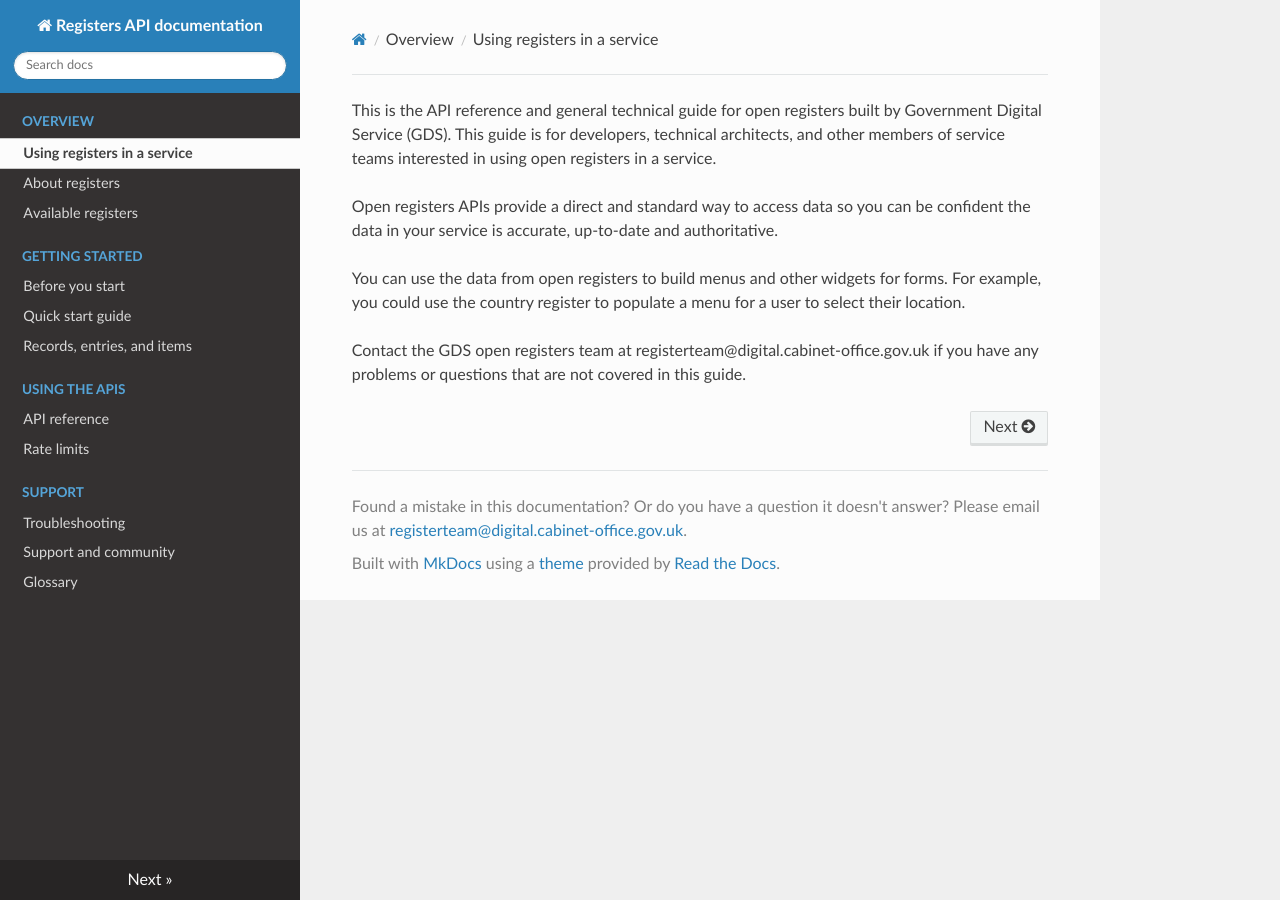
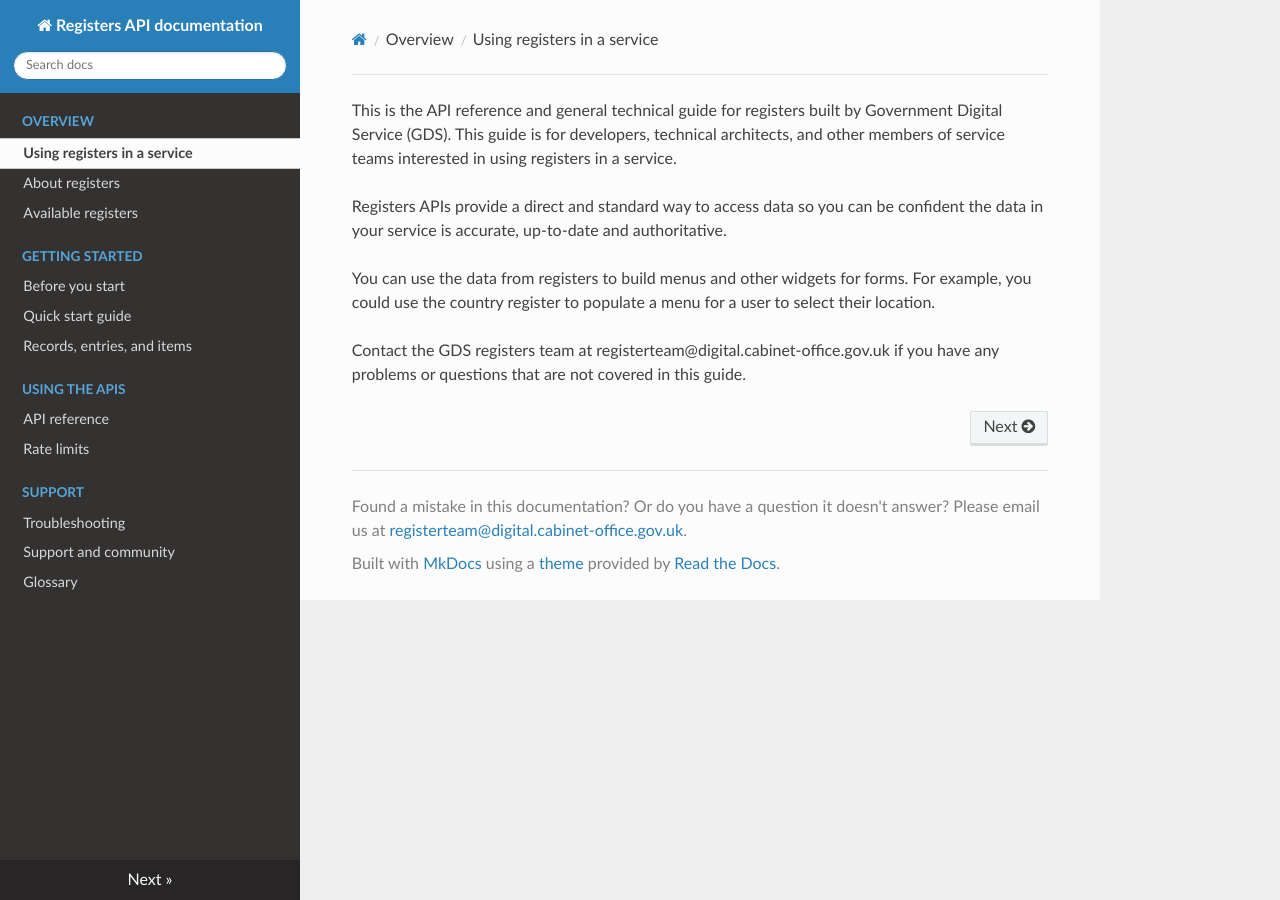
Before and after one commit to J-Lambo/J-Lambo.github.io-open-registers-tech-docs, an MkDocs documentation site: the page built from docs/index.md, in a window 1280 px wide. Built offline with MkDocs 1.6.1, drawn with Linux system fonts in a browser that asks for light colours; nearby versions of some CDN libraries; old or Windows-style settings are respelled for this version of MkDocs.

Commit message:
Remove 'open'
Removed ‘open’ from ‘open registers’. To keep consistent with GOV.UK
registers content.

```diff
--- a/docs/index.md
+++ b/docs/index.md
@@ -1,7 +1,7 @@
-This is the API reference and general technical guide for open registers built by Government Digital Service (GDS). This guide is for developers, technical architects, and other members of service teams interested in using open registers in a service.
+This is the API reference and general technical guide for registers built by Government Digital Service (GDS). This guide is for developers, technical architects, and other members of service teams interested in using registers in a service.
 
-Open registers APIs provide a direct and standard way to access data so you can be confident the data in your service is accurate, up-to-date and authoritative.
+Registers APIs provide a direct and standard way to access data so you can be confident the data in your service is accurate, up-to-date and authoritative.
 
-You can use the data from open registers to build menus and other widgets for forms. For example, you could use the country register to populate a menu for a user to select their location.
+You can use the data from registers to build menus and other widgets for forms. For example, you could use the country register to populate a menu for a user to select their location.
 
-Contact the GDS open registers team at registerteam@digital.cabinet-office.gov.uk if you have any problems or questions that are not covered in this guide.
+Contact the GDS registers team at registerteam@digital.cabinet-office.gov.uk if you have any problems or questions that are not covered in this guide.
```
